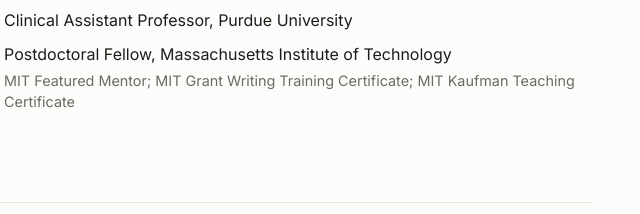
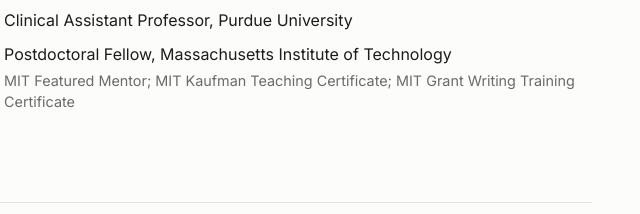
Before and after one commit to changgeo/changgeo.github.io, a plain HTML site: page index.html in a window 1280 px wide. Shown: the part 512-726 px from the top of the page, 564-1204 px from the left. Drawn offline with Linux system fonts and the light colour scheme.

Commit message:
Experience: reorder postdoc credentials
Co-Authored-By: Claude Fable 5.1 <noreply@anthropic.com>

```diff
--- a/index.html
+++ b/index.html
@@ -55,7 +55,7 @@
       <h2>Professional experience</h2>
       <ul class="news timeline">
         <li><time>2026 &ndash; present</time><span>Clinical Assistant Professor, Purdue University</span></li>
-        <li><time>2024 &ndash; 2026</time><span>Postdoctoral Fellow, Massachusetts Institute of Technology<br><small class="sub">MIT Featured Mentor; MIT Grant Writing Training Certificate; MIT Kaufman Teaching Certificate</small></span></li>
+        <li><time>2024 &ndash; 2026</time><span>Postdoctoral Fellow, Massachusetts Institute of Technology<br><small class="sub">MIT Featured Mentor; MIT Kaufman Teaching Certificate; MIT Grant Writing Training Certificate</small></span></li>
       </ul>
     </section>
 
```
